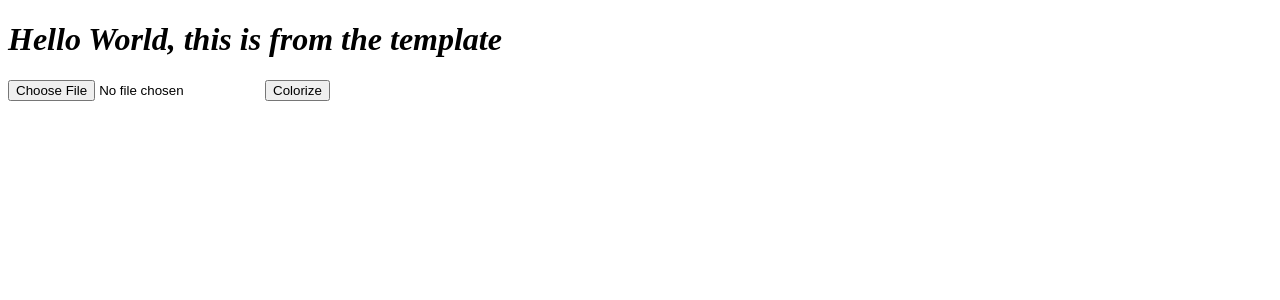
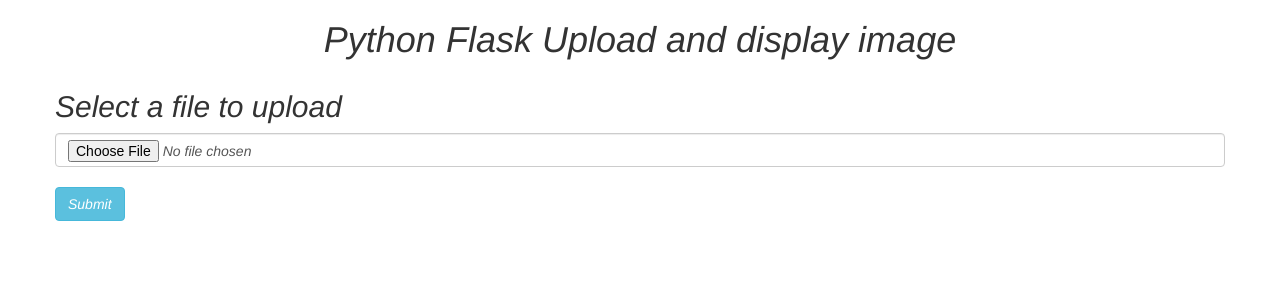
Before and after one commit to louisaboy/DIGIMAP-Group-6, a Flask app: page / in a window 1280 px wide. Shown: the top 300 px of the page. Run offline with Flask 2, Linux system fonts and the light colour scheme; parts of the project's set-up code (start-up, migrations or seed data) failed here and were passed over; some libraries are stand-ins or nearby versions.

Commit message:
fixed upload file added an input preview feature

```diff
--- a/app.py
+++ b/app.py
@@ -1,6 +1,9 @@
 # render_template - return an html page
 #  url_for - used to link the css file to the html file
-from flask import Flask, render_template, url_for, request
+import urllib.request
+import os
+from flask import Flask, render_template, url_for, request, flash, redirect
+from werkzeug.utils import secure_filename
 
 # import the dataset here
 # SAMPLE: from sklearn.datasets import load_iris
@@ -9,6 +12,17 @@ from flask import Flask, render_template, url_for, request
 
 app = Flask(__name__)
 
+UPLOAD_FOLDER = 'uploads/'
+
+app.secret_key = "secret key"
+app.config['UPLOAD_FOLDER'] = UPLOAD_FOLDER
+app.config['MAX_CONTENT_LENGTH'] = 16 * 1024 * 1024
+
+ALLOWED_EXTENSIONS = set(['png', 'jpg', 'jpeg'])
+
+def allowed_file(filename):
+    return '.' in filename and filename.rsplit('.', 1)[1].lower() in ALLOWED_EXTENSIONS
+
 # index route
 @app.route("/", methods=['GET'])
 def home():
@@ -16,14 +30,35 @@ def home():
 
 
 # route for accepting images
-@app.route("/", methods=["POST"])
-def colorize():
-    imagefile = request.files['imagefile']
-    image_path = "./images/" + imagefile.filename
-    imagefile.save(image_path)
-    return render_template("index.html")
+@app.route('/', methods=['POST'])
+def upload_image():
+
+    if 'file' not in request.files:
+        flash('No file part')
+        return redirect(request.url)
+    file = request.files['file']
+
+    if file.filename == '':
+        flash('No image selected for uploading')
+        return redirect(request.url)
+    if file and allowed_file(file.filename):
+        filename = secure_filename(file.filename)
+        # file_path = "./uploads/" + file.filename
+        # file.save(file_path)
+        file.save(os.path.join(app.config['UPLOAD_FOLDER'], filename))
+        #print('upload_image filename: ' + filename)
+        flash('Image successfully uploaded and displayed below')
+        return render_template('index.html', filename=filename)
+    else:
+        flash('Allowed image types are - png, jpg, jpeg, gif')
+        return redirect(request.url)
+
+@app.route('/display/<filename>')
+def display_image(filename):
+    #print('display_image filename: ' + filename)
+    return redirect(url_for('static', filename='uploads/' + filename), code=301)
 
 if __name__ == "___main__":
     # when launching a flask app to production environment make debug false
     # debug = true - so that when we change the file the server will restart itself
-    app.run()
+    app.run(port=3000,debug=true)
--- a/templates/index.html
+++ b/templates/index.html
@@ -6,13 +6,41 @@
     <meta name="viewport" content="width=device-width, initial-scale=1.0">
     <title>Flask Application</title>
     <link rel="stylesheet" href="{{ url_for('static', filename='css/index.css')}}"/>
+    <link rel="stylesheet" href="https://maxcdn.bootstrapcdn.com/bootstrap/3.3.6/css/bootstrap.min.css" />
+    <script src="https://ajax.googleapis.com/ajax/libs/jquery/3.1.0/jquery.min.js"></script>
 </head>
 <body>
-    <h1>Hello World, this is from the template</h1>
-
-    <form class = "p-3 text center" action = '/', method = "POST" enctype = "multipart/form-data">
-        <input class = "form-control" type = "file" name = "imagefile">
-        <input class = "btn btn-primary mt-3" type = "submit" value = "Colorize">
-    </form>
+    <p><h1 align="center">Python Flask Upload and display image</h1></p>
+    <div class="container">
+    <div class="row">
+        <h2>Select a file to upload</h2>
+        <p>
+            {% with messages = get_flashed_messages() %}
+              {% if messages %}
+                <ul>
+                {% for message in messages %}
+                  <li>{{ message }}</li>
+                {% endfor %}
+                </ul>
+              {% endif %}
+            {% endwith %}
+        </p>
+        {% if filename %}
+            <div>
+                <img src="{{ url_for('display_image', filename=filename) }}">
+            </div>
+        {% endif %}
+        <form method="post" action="/" enctype="multipart/form-data">
+            <dl>
+                <p>
+                    <input type="file" name="file" class="form-control" autocomplete="off" required>
+                </p>
+            </dl>
+            <p>
+                <input type="submit" value="Submit" class="btn btn-info">
+            </p>
+        </form>
+    </div>
+    </div>
 </body>
 </html>
```
Also changed, not shown: uploads/1.png (added).
